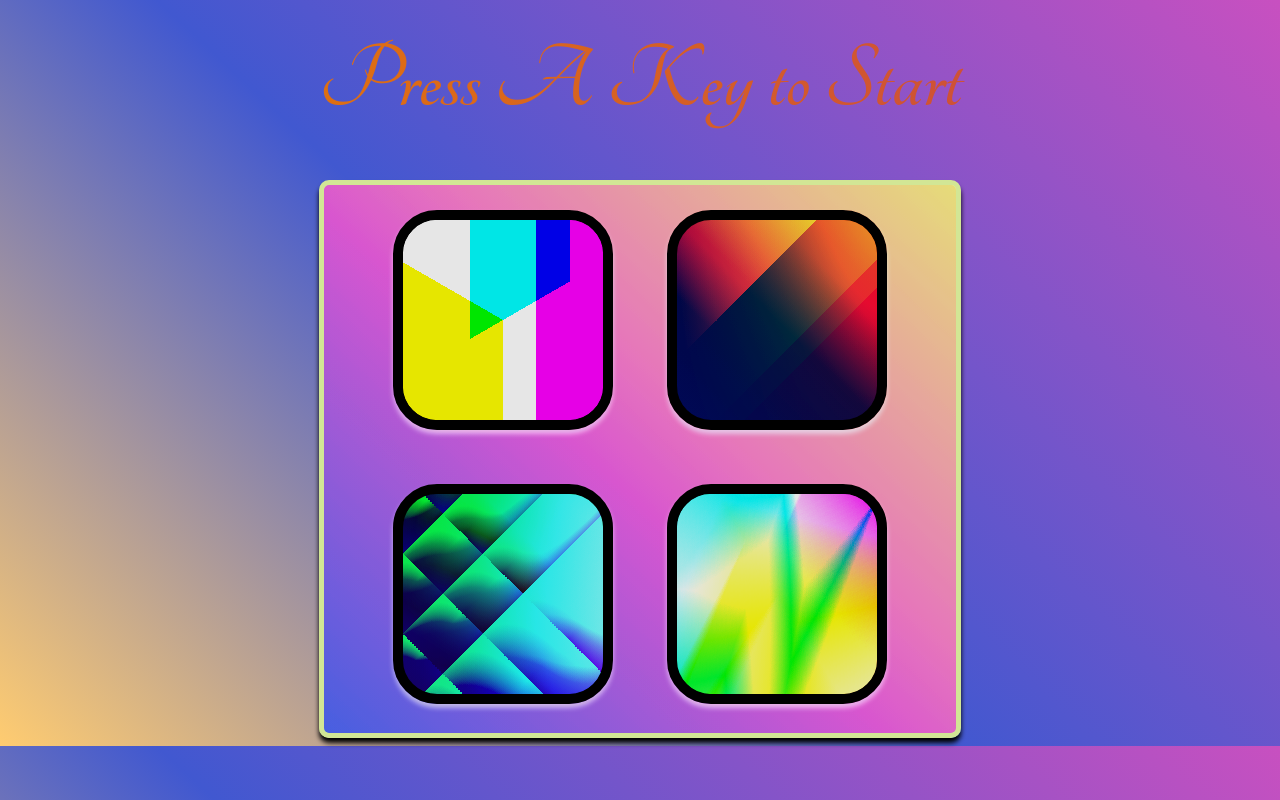
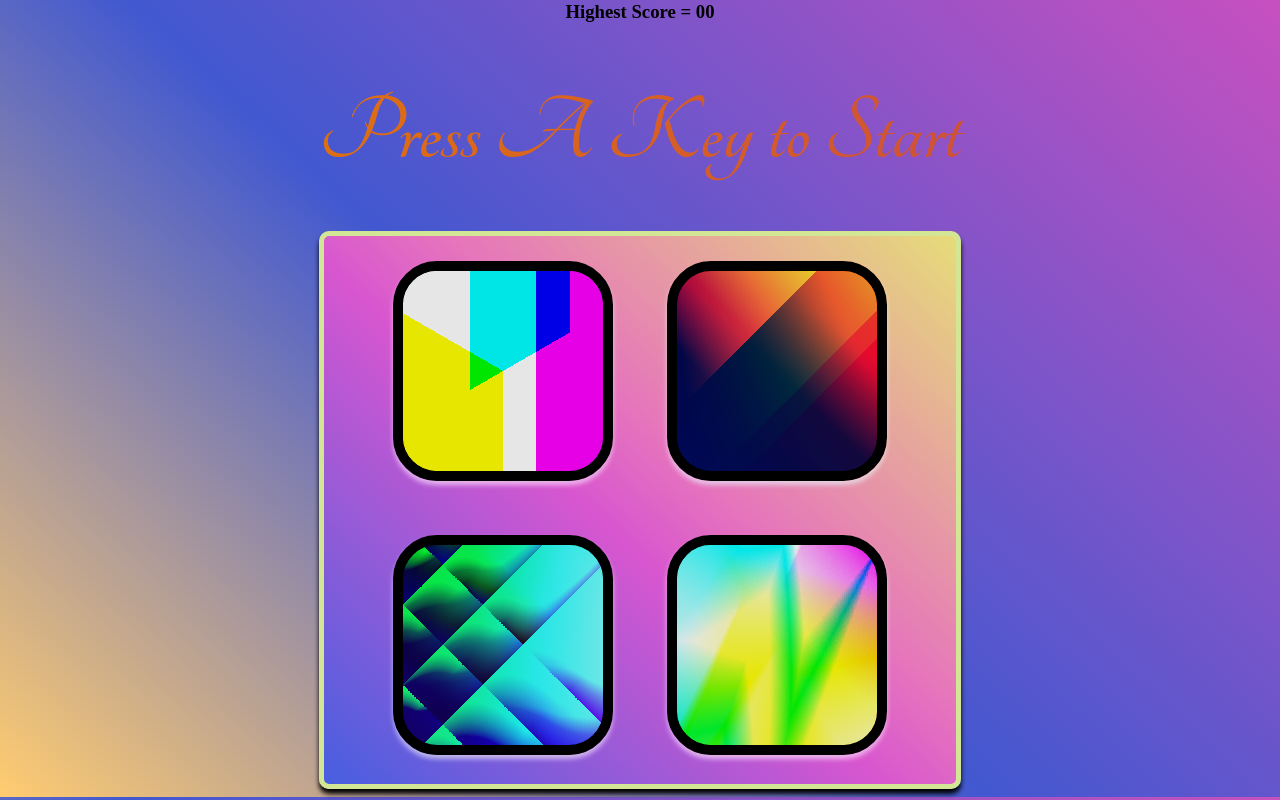
Before and after one commit to BhatiaKartikey/MemoryGame, a plain HTML site: page index.html in a window 1280 px wide. Drawn offline with Linux system fonts and the light colour scheme.

Commit message:
Update index.html

```diff
--- a/index.html
+++ b/index.html
@@ -11,6 +11,7 @@
 </head>
 
 <body class="bdy">
+   <div class="highscore"><h3 style="position: relative; bottom: 17.5px;">Highest Score = 00</h3></div>
   <h1 id="level-title">Press A Key to Start</h1>
   <div class="container">
     <div class="row">
```
